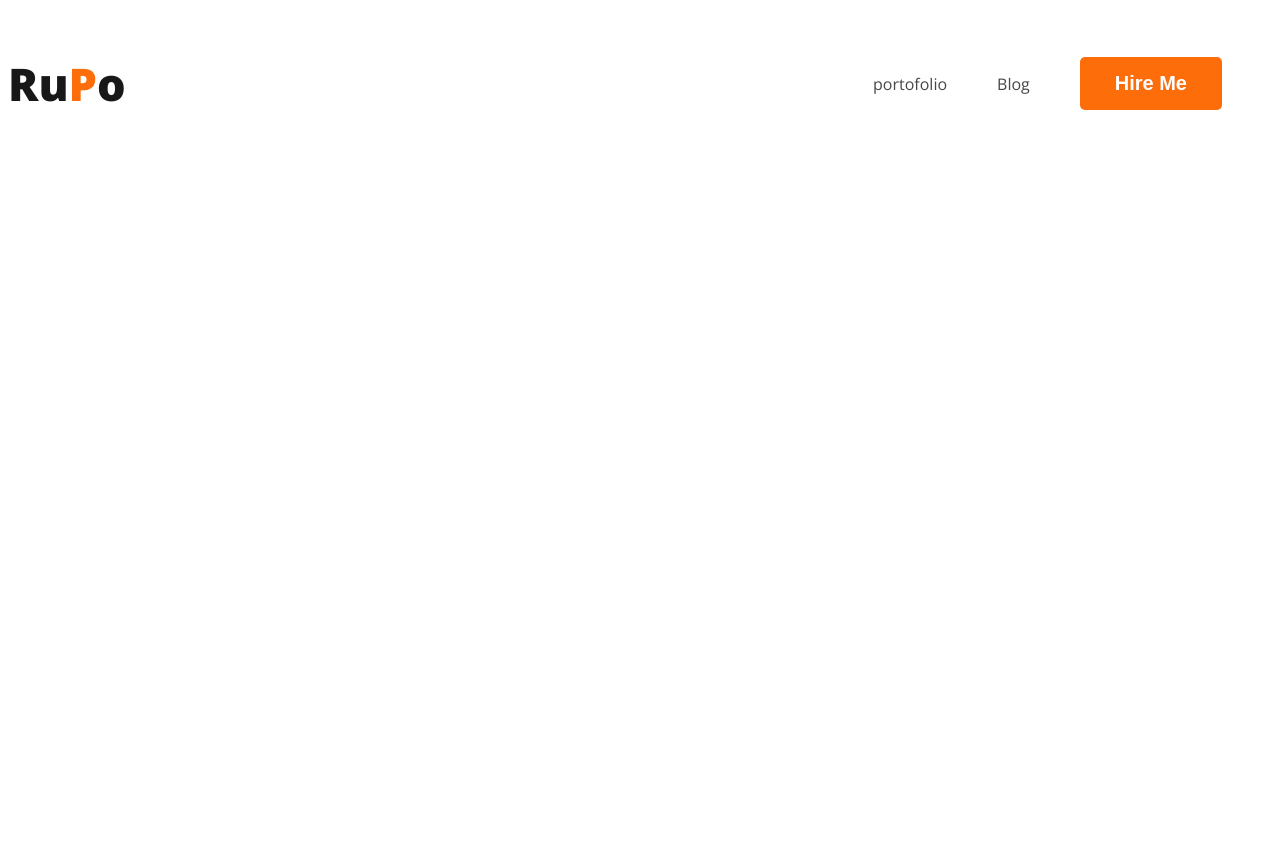
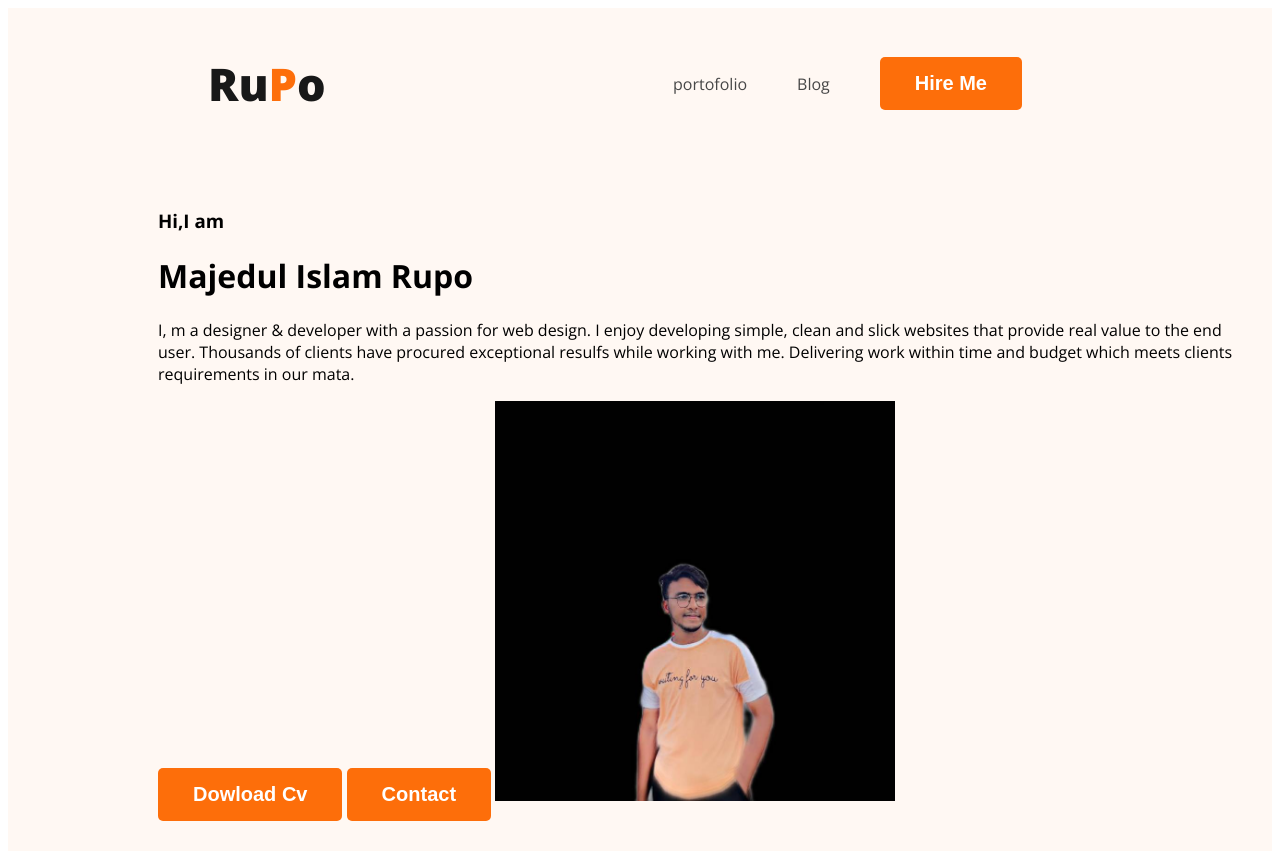
Before and after one commit to rupo778/webdevelopment, a plain HTML site: page index.html in a window 1280 px wide. Before the commit the page ends 800 px from the top, so only its background shows below. Drawn offline with nearby package versions, Linux system fonts and the light colour scheme.

Commit message:
myself web

```diff
--- a/index.html
+++ b/index.html
@@ -13,7 +13,7 @@
 
 </head>
 <body>
- <header>
+ <header class="header">
        <nav>
            <h3 class="nav-tittle">Ru<span class="text-primary">P</span>o</h3>
            <ul>
@@ -24,8 +24,20 @@
             </ul>
 
        </nav>
+<div class="banner">
+    <div class="banner-content">
+        <h3 class="banner-Hi">Hi,I am</h3>
+        <h1 class="Banner-title">Majedul Islam Rupo</h1>
+        <p>I, m a designer & developer with a passion for web design. I enjoy developing simple, clean and slick websites that provide real value to the end user. Thousands of clients have procured exceptional resulfs while working with me. Delivering work within time and budget which meets clients requirements in our mata.</p>
+        <button class="btn-primary">Dowload Cv</button>
+        <button class="btn-primary">Contact</button>
 
- </header>
+               <img class="profile-pic"
+                src="images/359546320_1405376733358445_1518467023859111165_n.jpg" alt="">
+    </div>
+</div>
+
+</header>
 <main>
 
 </main>
--- a/styles/portofolio.css
+++ b/styles/portofolio.css
@@ -21,6 +21,7 @@ nav{
     display: flex;
     justify-content: space-between;
     align-items: center;
+    margin: 0px 200px;
 }
 .nav-tittle{
     color: #181818;
@@ -41,4 +42,20 @@ nav a{
     color: #474747;
 }
 
+/*header related styles*/
+.header{
+    background-color: #fff8f3;
 }
+.banner{padding: 30px 30px 30px 150px;
+       display: flex;
+       align-items: center;
+       position: 500px;
+}
+.banner .profile-pic {
+width: 400px;
+}
+.profile-pic{
+    background-image: none;
+
+
+}
```
Also changed, not shown: images/359546320_1405376733358445_1518467023859111165_n.jpg (added).
